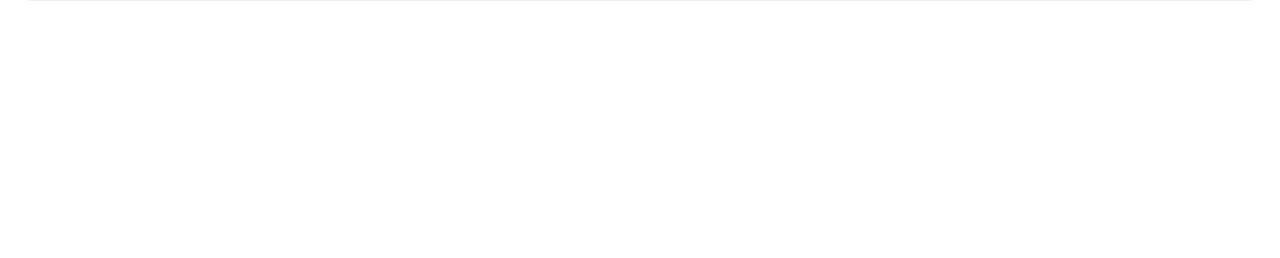
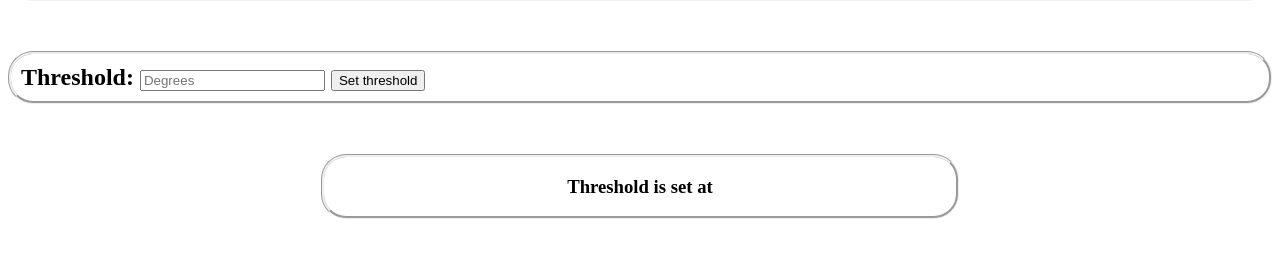
Before and after one commit to franciscomonteiro85/ASE_TP2_G5, a Flask app: template RPi4/App_RPi/src/web_app/templates/index.html in a window 1280 px wide. Shown: the part 209-467 px from the top of the page. Run offline with Flask 2, Linux system fonts and the light colour scheme; the template is opened without the code that fills it, so the values that code supplies are empty.

Commit message:
Added connection to webserver

```diff
--- a/RPi4/App_RPi/src/web_app/app.py
+++ b/RPi4/App_RPi/src/web_app/app.py
@@ -1,14 +1,16 @@
-from flask import Flask, render_template
+from flask import Flask, make_response, render_template
+import requests
 
 app = Flask(__name__)
 
-@app.route('/temperature/<temperature>')
-def index(temperature):
-    showTemperature()
-    return render_template('index.html', temperature=temperature)
+@app.route('/temperature')
+def index():
+    return render_template('index.html')
 
-def showTemperature():
-    return 0
+@app.route('/get_temperature')
+def get_temperature():
+    temperature = requests.get("localhost:8080/temp")
+    return make_response({"output": int(temperature.content)})
 
 if __name__ == '__main__':
     app.run(debug=True, host='0.0.0.0')
--- a/RPi4/App_RPi/src/web_app/static/style.css
+++ b/RPi4/App_RPi/src/web_app/static/style.css
@@ -14,7 +14,35 @@ h2 {
     margin-left: 10px;
 }
 
+h3 {
+    text-align: center;
+}
+
 .tempDiv {
     border-style: groove;
     border-radius: 25px;
 }
+
+.threshDiv {
+    border-style: groove;
+    border-radius: 25px;
+    margin-top: 50px;
+    padding-bottom: 10px;
+}
+
+.threshSetDiv {
+    border-style: groove;
+    border-radius: 25px;
+    margin: auto;
+    margin-top: 50px;
+    width: 50%;
+}
+
+.thresholdLabel {
+    font-size: 1.5em;
+    font-weight: bolder;
+}
+.form-inline {
+    margin-left: 10px;
+    margin-top: 10px;
+}
--- a/RPi4/App_RPi/src/web_app/templates/index.html
+++ b/RPi4/App_RPi/src/web_app/templates/index.html
@@ -1,3 +1,4 @@
+<!DOCTYPE html>
 <html>
     <head>
         <link rel="stylesheet" href='/static/style.css' />
@@ -5,11 +6,37 @@
     <body>
         <h1>Raspberry Pi 4 Temperature Control Project</h1>
         <div class="tempDiv">
-            <h2>Temperature: {{temperature}} ºC </h2>
+            <h2>Temperature: <var id="temperature"></var>  ºC </h2>
         </div>
 
-        <div>
-            <h2></h2>
+        <div class="threshDiv">
+            <form class="form-inline">
+                <label class="thresholdLabel">Threshold: </h2>
+                <input id="threshInput" type="text" class="form-control pull-right" placeholder="Degrees">
+                <button onclick="setThreshold()">Set threshold</button>
+            </form>
+        </div>
+
+        <div class="threshSetDiv row">
+            <h3>Threshold is set at</h3>
+            <h3 id="thresholdValue"></h3>
         </div>
     </body>
 </html>
+
+<script>
+    setInterval(function ()
+    {
+        let myRequest = new Request('/get_temperature');
+            fetch(myRequest).then(response => response.json()).then(function (data)
+            {
+                document.getElementById("temperature").innerHTML = data['output']
+            });
+    }, 1000)
+
+    function setThreshold()
+    {
+        let inputValue = document.getElementById("threshInput").value
+        document.getElementById("thresholdValue").innerHTML = inputValue
+    }
+</script>
```
